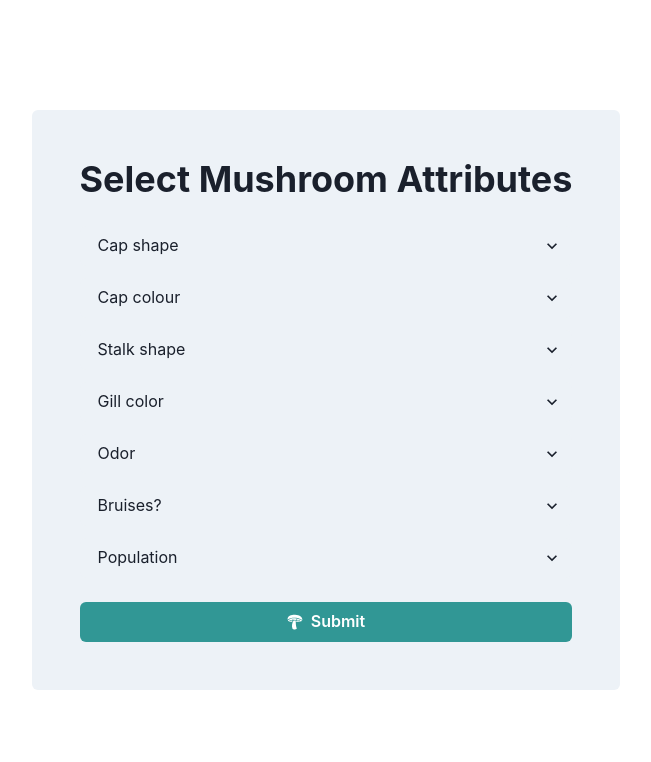
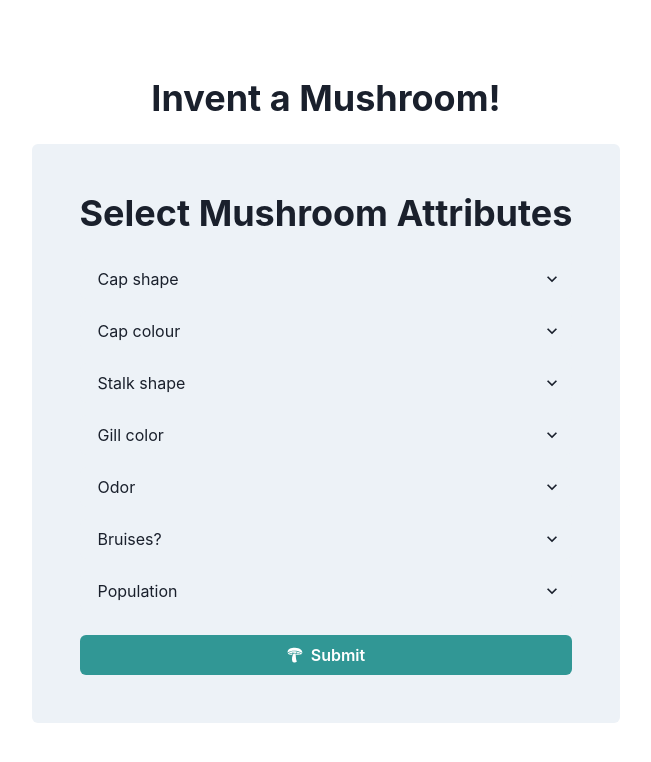
Before and after one commit to sashamahalia/mushroom-edibility-frontend, a Next.js app: page / in a window 1280 px wide. Shown: the top 762 px of the page, without its empty margins (314-965 px from the left). Built offline with nearby package versions, Linux system fonts and the light colour scheme.

Commit message:
direct post request to api

```diff
--- a/package.json
+++ b/package.json
@@ -22,5 +22,6 @@
   "devDependencies": {
     "eslint": "8.11.0",
     "eslint-config-next": "12.1.0"
-  }
+  },
+  "proxy": "http://localhost:5000"
 }
--- a/pages/index.js
+++ b/pages/index.js
@@ -17,7 +17,9 @@ const Home = () => {
 
   const handleButtonClick = async () => {
     setLoading(true);
-    const response = await fetch("/api/", {
+    try {
+      console.log(mushroomAttributes);
+      const response = await fetch("http://localhost:5000/predict", {
         method: "POST",
         body: JSON.stringify(mushroomAttributes),
         headers: {
@@ -26,6 +28,13 @@ const Home = () => {
       });
 
       const data = await response.json();
+      console.log("data", data);
+    } catch (error) {
+      console.log("error handling not yet implemented");
+      console.log(error);
+    } finally {
+      setLoading(false);
+    }
   };
 
   const updateFormValue = (e, attributeName) => {
@@ -36,8 +45,14 @@ const Home = () => {
   };
 
   return (
-    <Flex height="100vh" alignItems="center" justifyContent="center">
-      <Flex direction="column" background="gray.100" p={12} rounded={6}>
+    <Flex
+      height="100vh"
+      direction="column"
+      alignItems="center"
+      justifyContent="center"
+    >
+      <Heading>Invent a Mushroom!</Heading>
+      <Flex direction="column" background="gray.100" mt={6} p={12} rounded={6}>
         <Heading mb={6}>Select Mushroom Attributes</Heading>
         <Stack spacing={3}>
           <Select
@@ -75,7 +90,7 @@ const Home = () => {
             placeholder="Stalk shape"
           >
             <option value="e">Enlarging</option>
-            <option value="option2">Tapering</option>
+            <option value="t">Tapering</option>
           </Select>
           <Select
             onChange={(e) => updateFormValue(e, "gill-color")}
```
Lines whose indentation alone changed are shown as unchanged.
